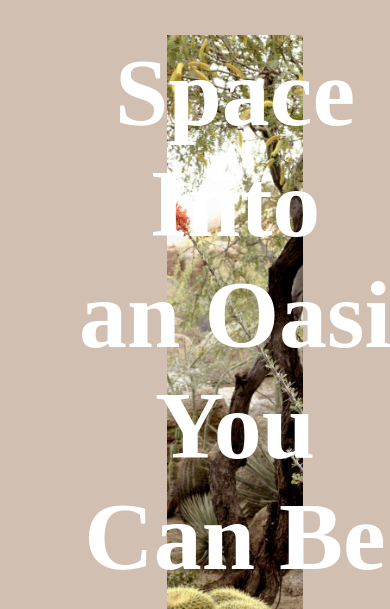
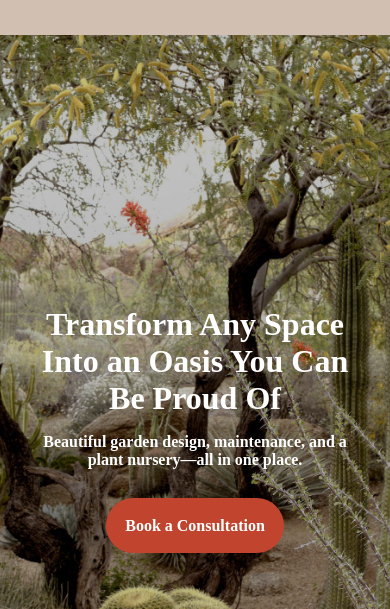
Before and after one commit to amlodzianowska/frontend-landscaping-homepage, a plain HTML site: page index.html in a window 390 px wide. Shown: the part 235-844 px from the top of the page. Drawn offline with Linux system fonts and the light colour scheme.

Commit message:
responsive hero

```diff
--- a/index.html
+++ b/index.html
@@ -35,6 +35,7 @@
     <main>
         <section class="hero">
             <img src="images/garden3.jpg" alt="Garden landscape" class="hero-image">
+            <div class="hero-overlay"></div>
             <div class="hero-text">
                 <h1>Transform Any Space Into an&nbsp;Oasis You Can Be Proud Of</h1>
                 <p>Beautiful garden design, maintenance, and a plant nursery—all in one place.</p>
--- a/style.css
+++ b/style.css
@@ -117,13 +117,16 @@ main {
     justify-content: center;
     background-color: rgb(209, 191, 177);
     overflow: hidden;
-    margin: 40px;
+    margin-top: 40px;
 }
+
+
 
 /* Centered Vertical Image */
 .hero-image {
     position: absolute;
     width: 35%;
+    min-width: fit-content;
     height: 100%;
     object-fit: cover;
     z-index: 1;
@@ -151,6 +154,7 @@ main {
     margin-bottom: 2em;
 }
 
+
 /* CTA Button */
 .hero-cta-button {
     z-index: 2;
@@ -160,6 +164,38 @@ main {
     border: none;
     border-radius: 20px;
     font-size: 1.1em;
+}
+
+@media (max-width: 600px) {
+    .hero-text > h1 {
+        font-size: 2em;
+        margin-bottom: 0;
+    }
+
+    .hero-overlay {
+        position: absolute;
+        width: 100%;
+        min-width: fit-content;
+        height: 100%;
+        object-fit: cover;
+        z-index: 2;
+        background-color: rgb(0, 0, 0, 0.25);
+    }
+
+    .hero-text > p {
+        font-size: 1em;
+        margin-bottom: 3em;
+    }
+
+    .hero-cta-button {
+        z-index: 2;
+        color: white;
+        background-color: rgb(193, 68, 46);
+        padding: 1.2em;
+        border: none;
+        border-radius: 30px;
+        font-size: 1em;
+    }
 }
 
 /* Cards */
```
Also changed, not shown: 1 other file.
